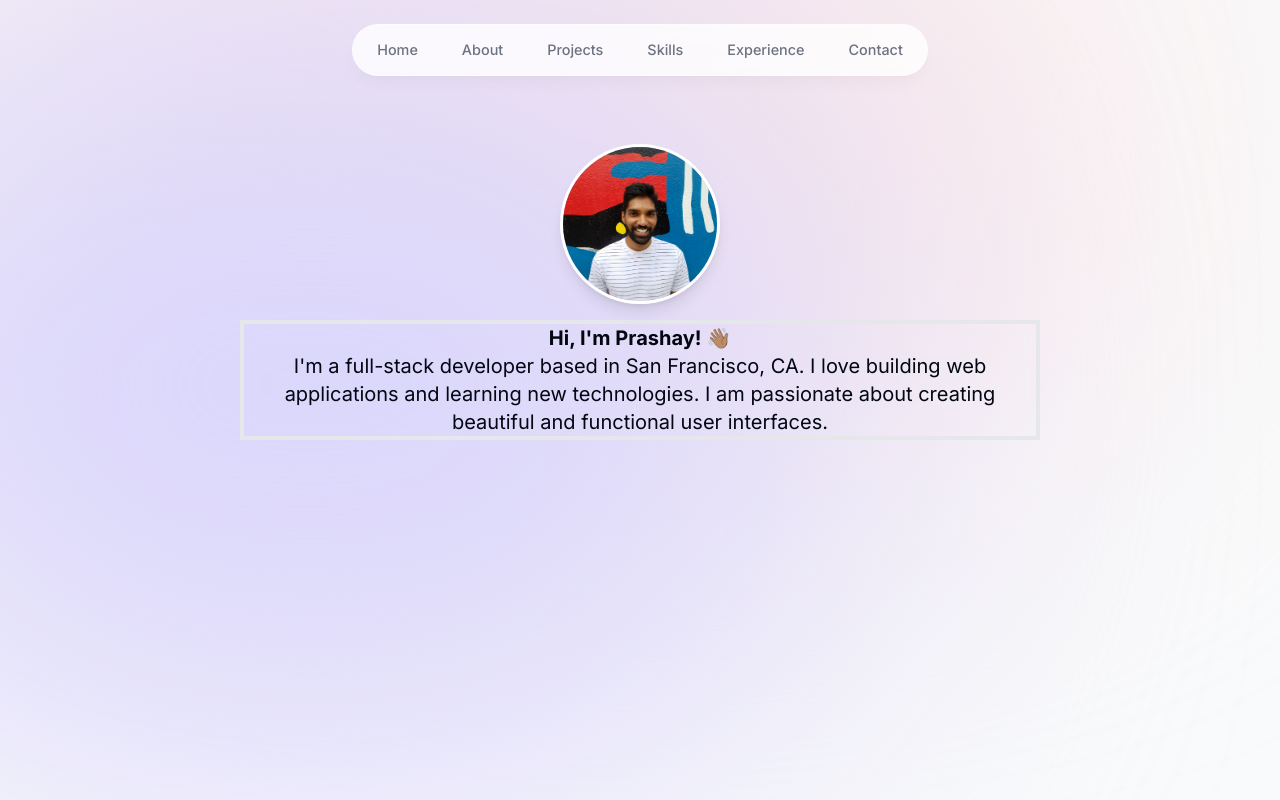
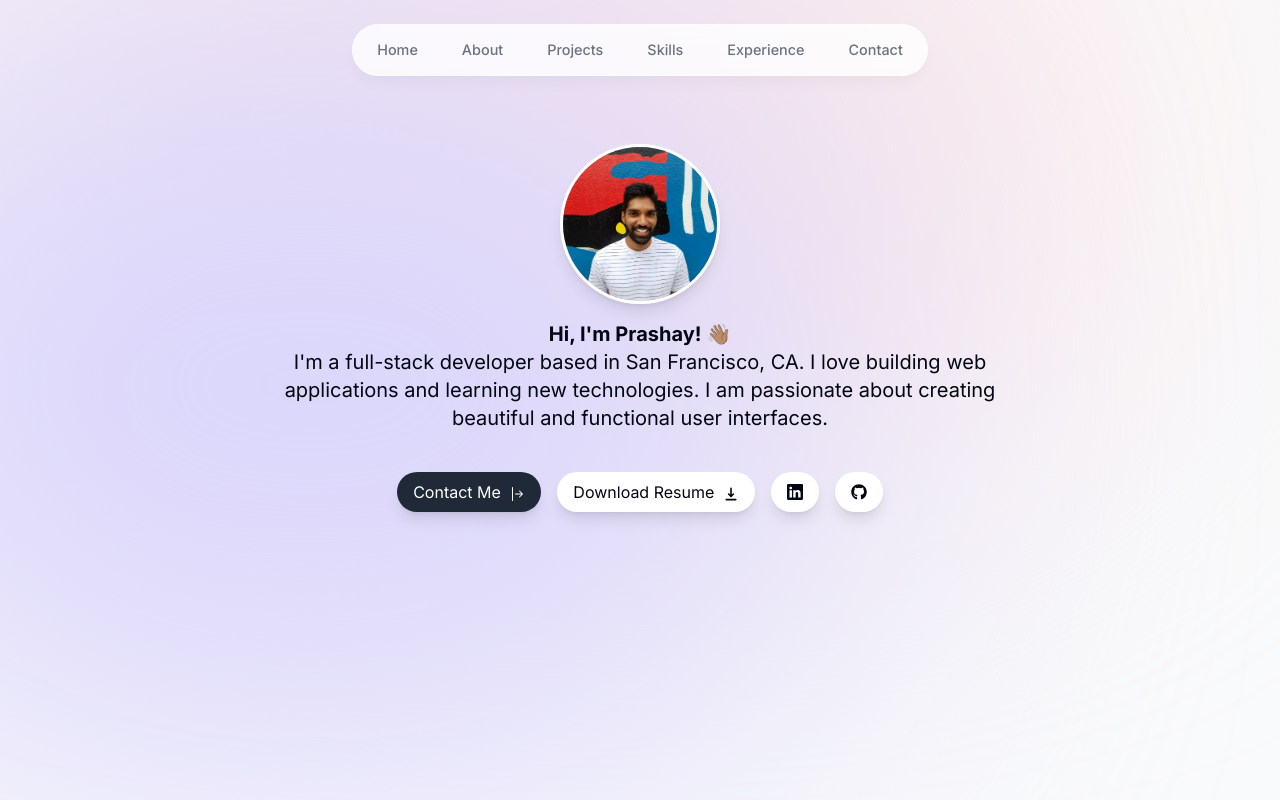
Before and after one commit to wadesword89/portfolio, a Next.js app: page / in a window 1280 px wide. Built offline with nearby package versions, Linux system fonts and the light colour scheme.

Commit message:
add animation to intro

```diff
--- a/app/page.tsx
+++ b/app/page.tsx
@@ -3,7 +3,7 @@ import Image from "next/image";
 
 export default function Home() {
   return (
-    <main className="flex flex-col items-center">
+    <main className="flex flex-col items-center px-4">
       <Intro />
 
     </main>
--- a/components/Intro.tsx
+++ b/components/Intro.tsx
@@ -2,6 +2,10 @@
 import React from 'react'
 import Image from 'next/image'
 import { motion } from 'framer-motion'
+import Link from 'next/link'
+import { BsArrowBarRight, BsLinkedin } from 'react-icons/bs'
+import { FaGithub } from 'react-icons/fa'
+import { HiDownload } from 'react-icons/hi'
 
 const Intro = () => {
   return (
@@ -26,12 +30,51 @@ const Intro = () => {
           />
         </motion.div>
       </div>
-      <p className='mb-10 mt-4 px-4 text-2xl border-4 sm:text-xl'>
+      <motion.p
+        className='mb-10 mt-4 px-4 text-2xl sm:text-xl'
+        initial={{ opacity: 0, y: 100 }}
+        animate={{ opacity: 1, y: 0 }}
+      >
         <span className='font-bold '>Hi, I'm Prashay! 👋🏽</span> <br />
         I'm a full-stack developer based in San Francisco, CA.
         I love building web applications and learning new technologies.
         I am passionate about creating beautiful and functional user interfaces.
-      </p>
+      </motion.p>
+      <motion.div
+        className='flex flex-col justify-center items-center sm:flex-row gap-4'
+        initial={{ opacity: 0, y: 100 }}
+        animate={{ opacity: 1, y: 0 }}
+        transition={{
+          duration: 0.8,
+          delay: 0.1,
+          ease: [0, 0.71, 0.2, 1.01]
+        }}
+      >
+          <Link
+            href='#contact'
+            className='px-4 py-2 bg-gray-800 text-white rounded-full shadow-lg hover:bg-gray-500 transition'
+          >
+            Contact Me <BsArrowBarRight className='inline-block ml-1' />
+          </Link>
+          <a
+          href=""
+          className='px-4 py-2 bg-white rounded-full shadow-lg hover:bg-slate-100 transition'
+          >
+            Download Resume <HiDownload className='inline-block ml-1' />
+          </a>
+          <a
+            href="https://www.linkedin.com/in/prashaymehta"
+            className='px-4 py-3 bg-white rounded-full shadow-lg hover:bg-slate-100 transition'
+          >
+              <BsLinkedin />
+          </a>
+          <a
+            href="https://www.github.com/wadesword89"
+            className='px-4 py-3 bg-white rounded-full shadow-lg hover:bg-slate-100 transition'
+          >
+              <FaGithub />
+          </a>
+      </motion.div>
     </section>
   )
 }
```
